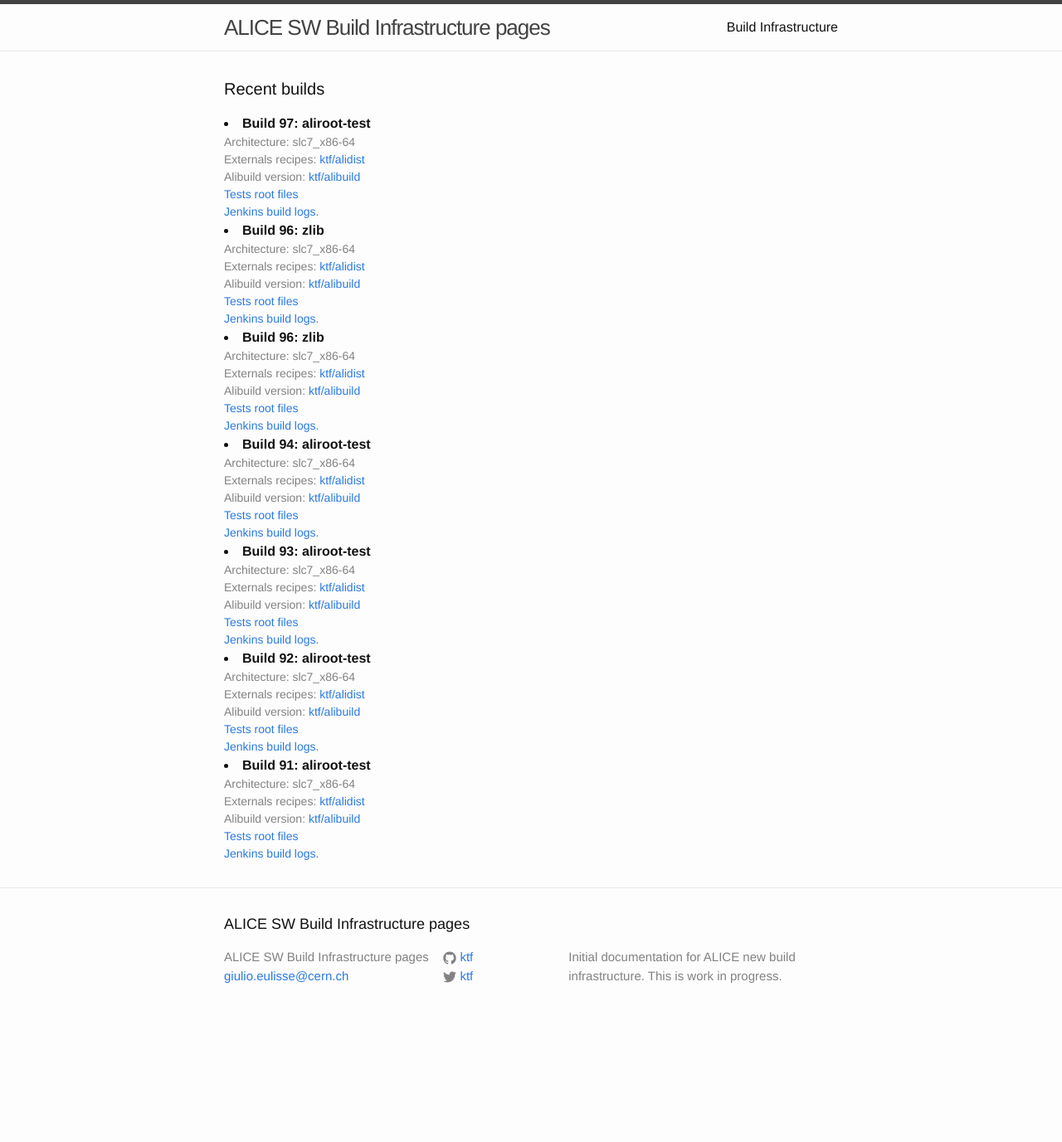
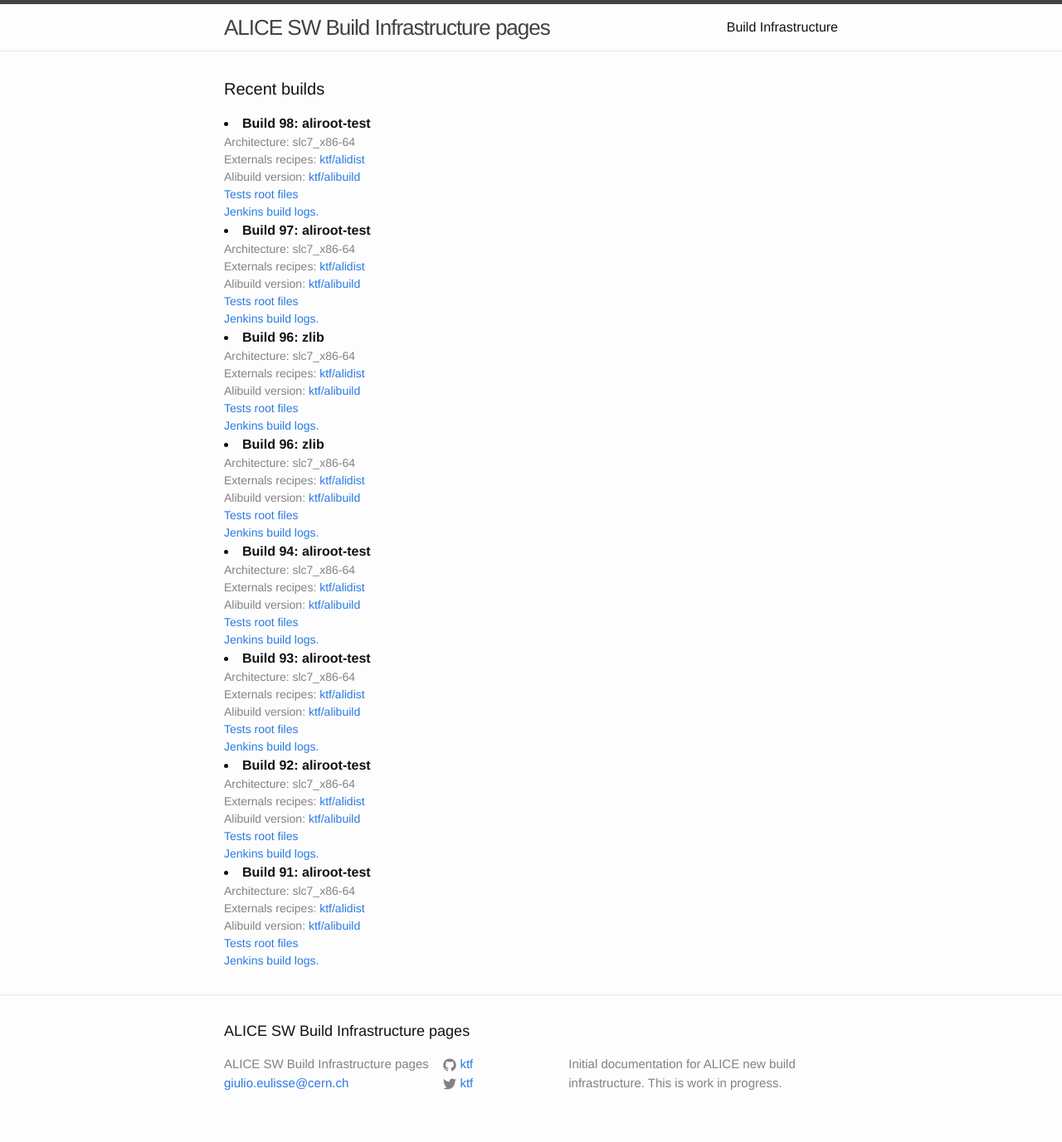
Before and after one commit to alisw/alisw.github.io, a Jekyll site: the page built from index.html, in a window 1280 px wide. Shown: the whole page at 83% size. Built offline with Jekyll 4.4.1, drawn with Linux system fonts in a browser that asks for light colours; before the commit the page ends 1248 px from its top, so only the background shows below that.

Commit message:
Updated results.

```diff
--- a/_data/build.yaml
+++ b/_data/build.yaml
@@ -40,3 +40,9 @@
   alidist: ktf
   jenkins_build_nr: 97
   package: aliroot-test
+-
+  architecture: slc7_x86-64
+  alibuild: ktf
+  alidist: ktf
+  jenkins_build_nr: 98
+  package: aliroot-test
```
